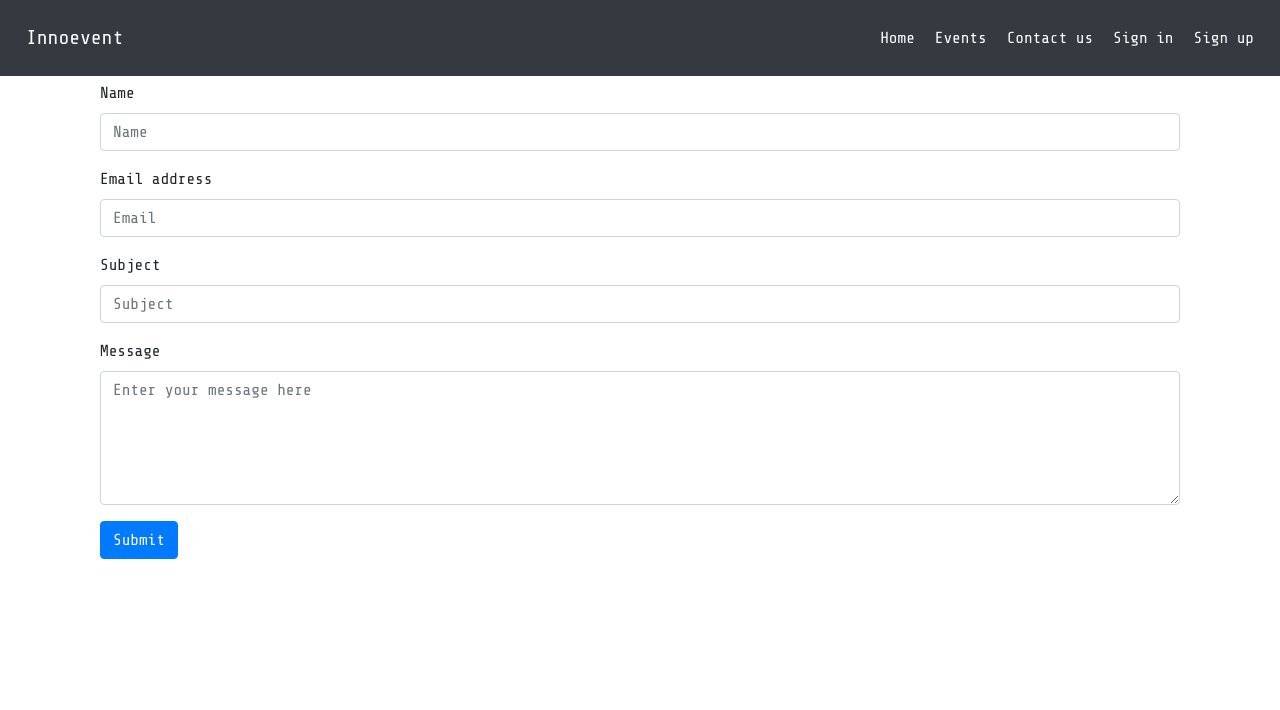
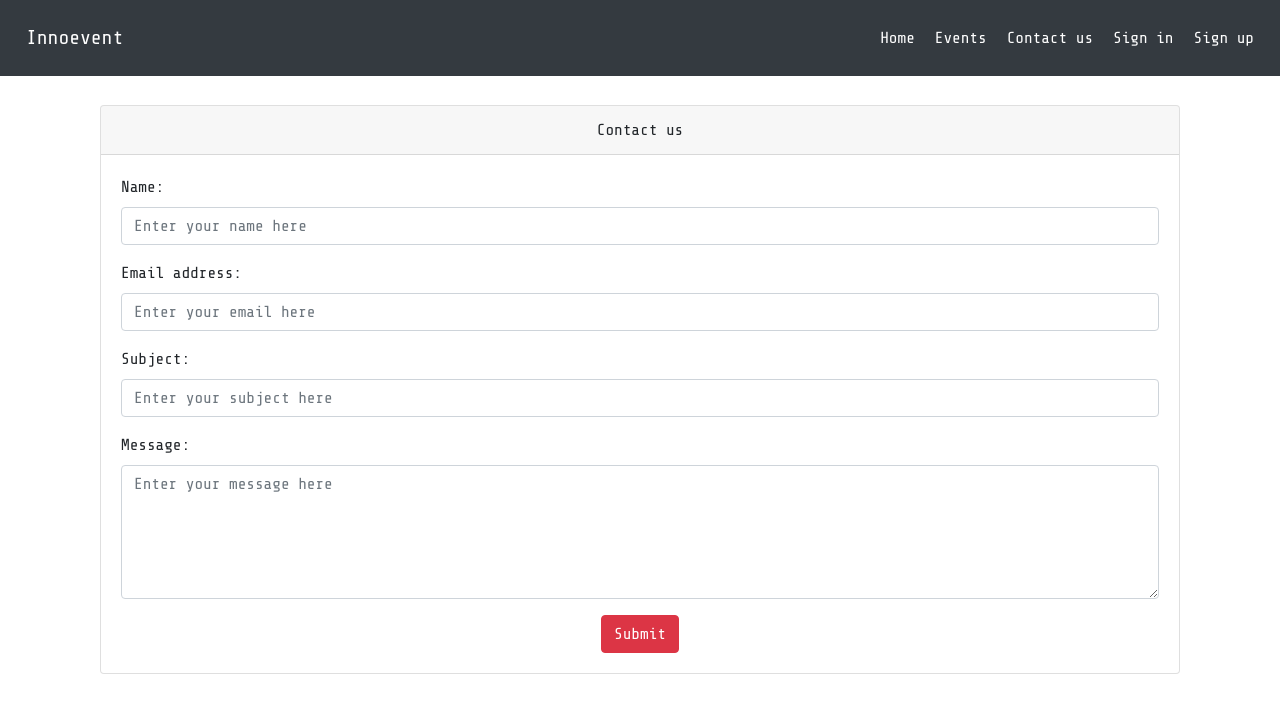
Before and after one commit to DanilleH22/innovevent, a React (Create React App) app: page /contact_us in a window 1280 px wide. Shown: the top 710 px of the page. Built offline with nearby package versions, Linux system fonts and the light colour scheme; no server answers.

Commit message:
Add alert message and wrap in card bootstrap

```diff
--- a/src/pages/contact/ContactUsForm.js
+++ b/src/pages/contact/ContactUsForm.js
@@ -1,5 +1,5 @@
 import React, { useState } from "react";
-import { Container, Alert } from "react-bootstrap";
+import { Container, Alert, Card, Button, Row, Col } from "react-bootstrap";
 import axios from "axios";
 
 const ContactUsForm = () => {
@@ -11,13 +11,13 @@ const ContactUsForm = () => {
   });
   const { name, email, subject, message } = contactUsData;
 
-    const [ setErrors] = useState({});  // Corrected usage
-    const [alertMessage, setAlertMessage] = useState("");  // Corrected usage
+  const [setErrors] = useState({}); // Corrected usage
+  const [alertMessage, setAlertMessage] = useState(""); // Corrected usage
   const [showAlert, setShowAlert] = useState(false);
 
   const handleChange = (event) => {
     const { name, value } = event.target;
-      setContactUsData(prevState => ({
+    setContactUsData((prevState) => ({
       ...prevState,
       [name]: value,
     }));
@@ -46,40 +46,84 @@ const ContactUsForm = () => {
     }
   };
 
-    return(
+  return (
+    <Row className="my-4">
+        <Col>
         <Container>
       {showAlert && (
-          <Alert variant="success" onClose={() => setShowAlert(false)} dismissible>
+        <Alert
+          variant="success"
+          onClose={() => setShowAlert(false)}
+          dismissible
+        >
           {alertMessage}
         </Alert>
       )}
-
+      <Card>
+        <Card.Header className="d-flex justify-content-center">Contact us</Card.Header>
+        <Card.Body>
+          <Card.Text>
           <form id="contact-form" onSubmit={handleSubmit} method="POST">
         <div className="form-group">
-              <label htmlFor="name">Name</label>
-              <input type="text" className="form-control" placeholder="Name"
-                      name="name" value={name} onChange={handleChange} />
+          <label htmlFor="name">Name:</label>
+          <input
+            type="text"
+            className="form-control"
+            placeholder="Enter your name here"
+            name="name"
+            value={name}
+            onChange={handleChange}
+          />
         </div>
         <div className="form-group">
-              <label htmlFor="exampleInputEmail1">Email address</label>
-              <input type="email" className="form-control" aria-describedby="emailHelp" placeholder="Email"
-                      name="email" value={email} onChange={handleChange} />
+          <label htmlFor="exampleInputEmail1">Email address:</label>
+          <input
+            type="email"
+            className="form-control"
+            aria-describedby="emailHelp"
+            placeholder="Enter your email here"
+            name="email"
+            value={email}
+            onChange={handleChange}
+          />
         </div>
         <div className="form-group">
-              <label htmlFor="subject">Subject</label>
-              <input type="text" className="form-control" placeholder="Subject"
-                      name="subject" value={subject} onChange={handleChange} />
+          <label htmlFor="subject">Subject:</label>
+          <input
+            type="text"
+            className="form-control"
+            placeholder="Enter your subject here"
+            name="subject"
+            value={subject}
+            onChange={handleChange}
+          />
         </div>
         <div className="form-group">
-              <label htmlFor="message">Message</label>
-              <textarea className="form-control" rows="5" placeholder="Enter your message here"
-                      name="message" value={message} onChange={handleChange} />
+          <label htmlFor="message">Message:</label>
+          <textarea
+            className="form-control"
+            rows="5"
+            placeholder="Enter your message here"
+            name="message"
+            value={message}
+            onChange={handleChange}
+          />
         </div>
-            <button type="submit" className="btn btn-primary">Submit</button>
+
       </form>
+          </Card.Text>
+          <div className="d-flex justify-content-center">
+          <Button type="submit" className="btn btn-danger">
+            Submit
+          </Button>
+        </div>
+        </Card.Body>
+      </Card>
+    </Container>
+        </Col>
+    </Row>
 
-      </Container>
   );
-}
+};
 
 export default ContactUsForm;
```
Lines whose indentation alone changed are shown as unchanged.
